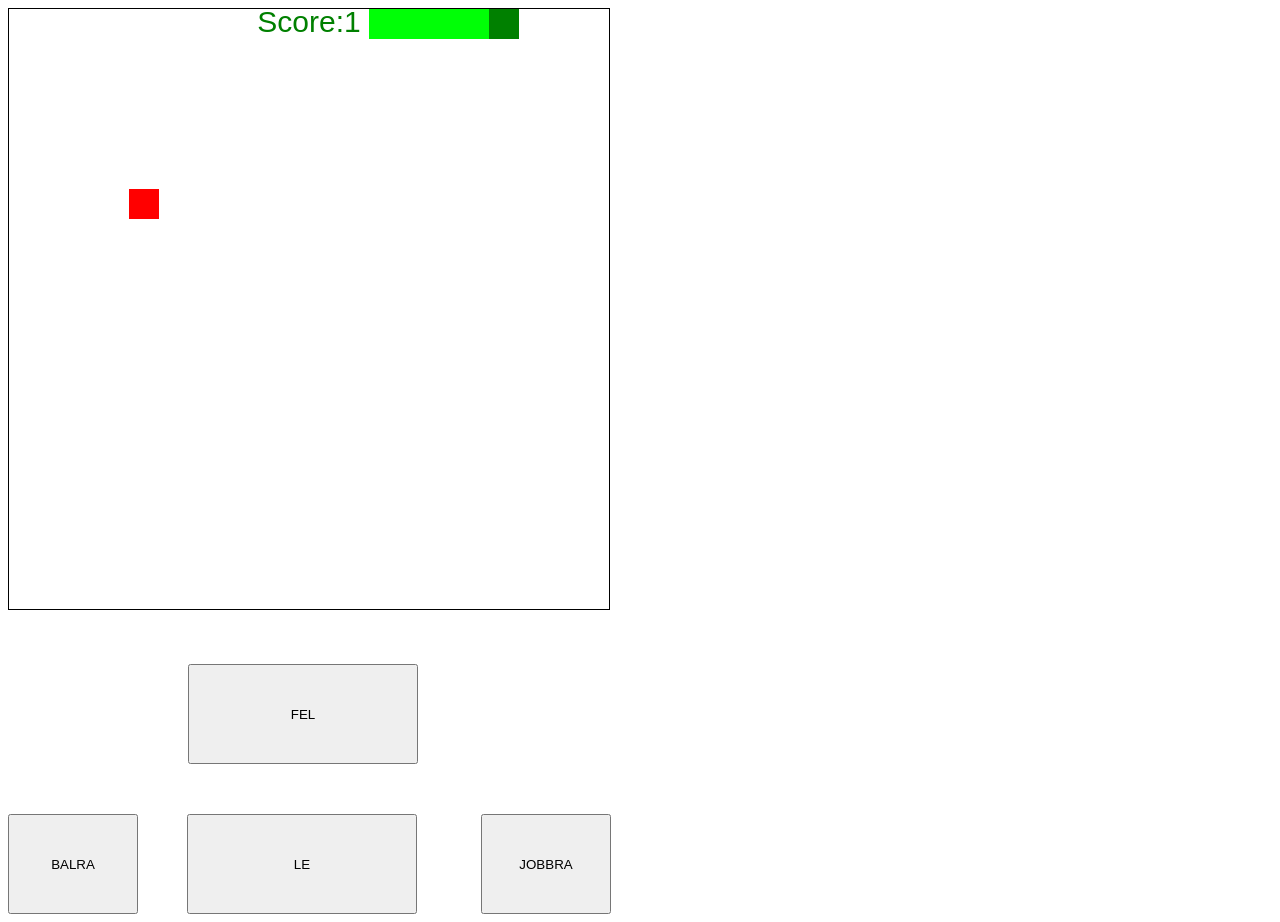
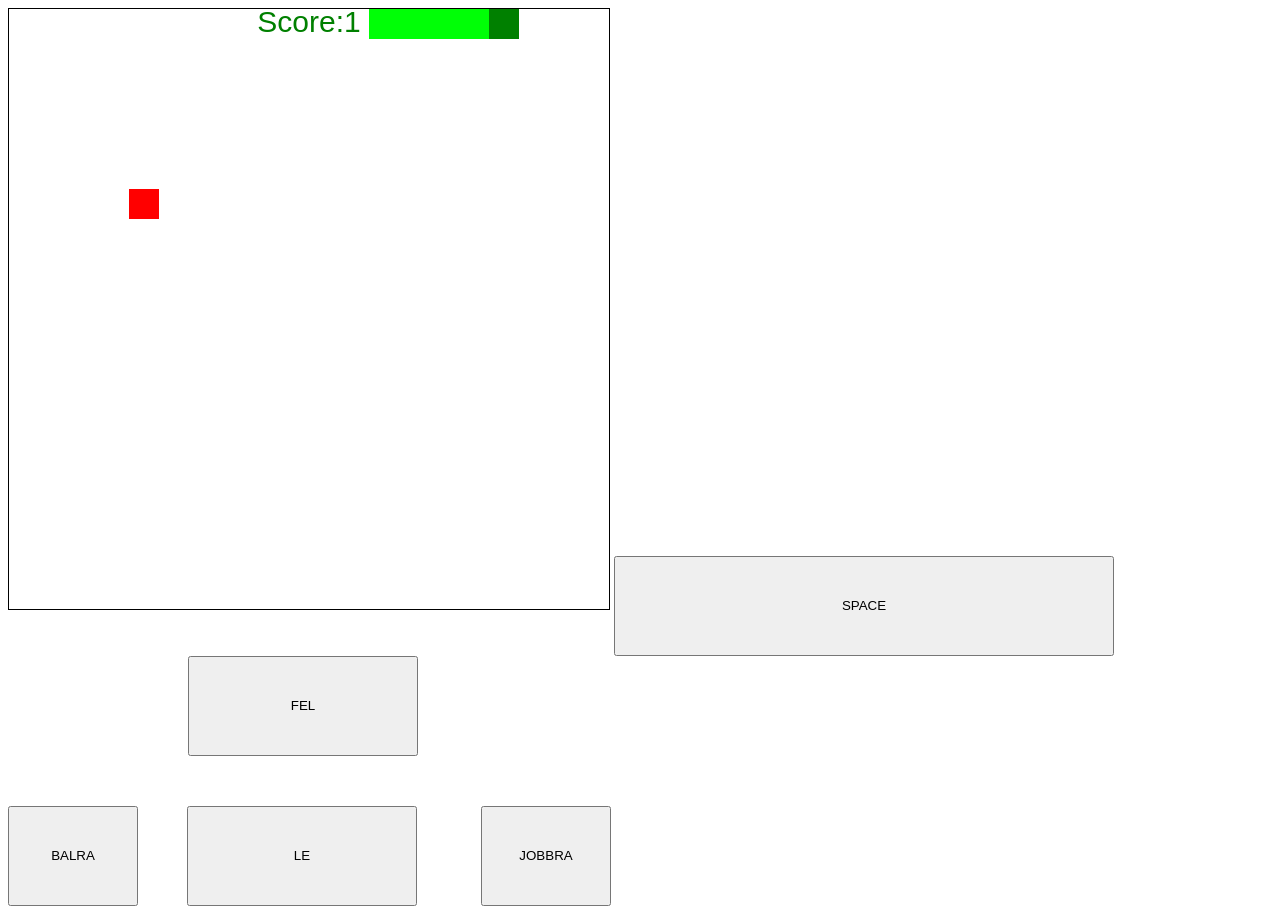
Before and after one commit to kiss-csongor04/Snake-Version-Phone, a plain HTML site: page index.html in a window 1280 px wide. Drawn offline with Linux system fonts and the light colour scheme.

Commit message:
íutolsó simítások

```diff
--- a/index.html
+++ b/index.html
@@ -6,8 +6,9 @@
 </head>
 <body>
     <canvas></canvas>
-    <script src="script.js"></script><br>
-    <input style=" margin-top: 50px; margin-left: 180px; height: 100px; width: 230px;" type="button" value="FEL" onclick="fel()"><br>
+    <script src="script.js"></script><input style="width: 500px; height: 100px;" type="button" value="SPACE" onclick="reset()">
+    <br>
+    <input style="margin-left: 180px; height: 100px; width: 230px;" type="button" value="FEL" onclick="fel()"><br>
     <input style="margin-top: 50px; margin-left: px; height: 100px; width: 130px;" type="button" value="BALRA" onclick="balra()">
     <input style="margin-left: 45px; height: 100px; width: 230px;" type="button" value="LE" onclick="le()">
     <input style="margin-left: 60px; height: 100px; width: 130px;" type="button" value="JOBBRA" onclick="jobbra()">
```
